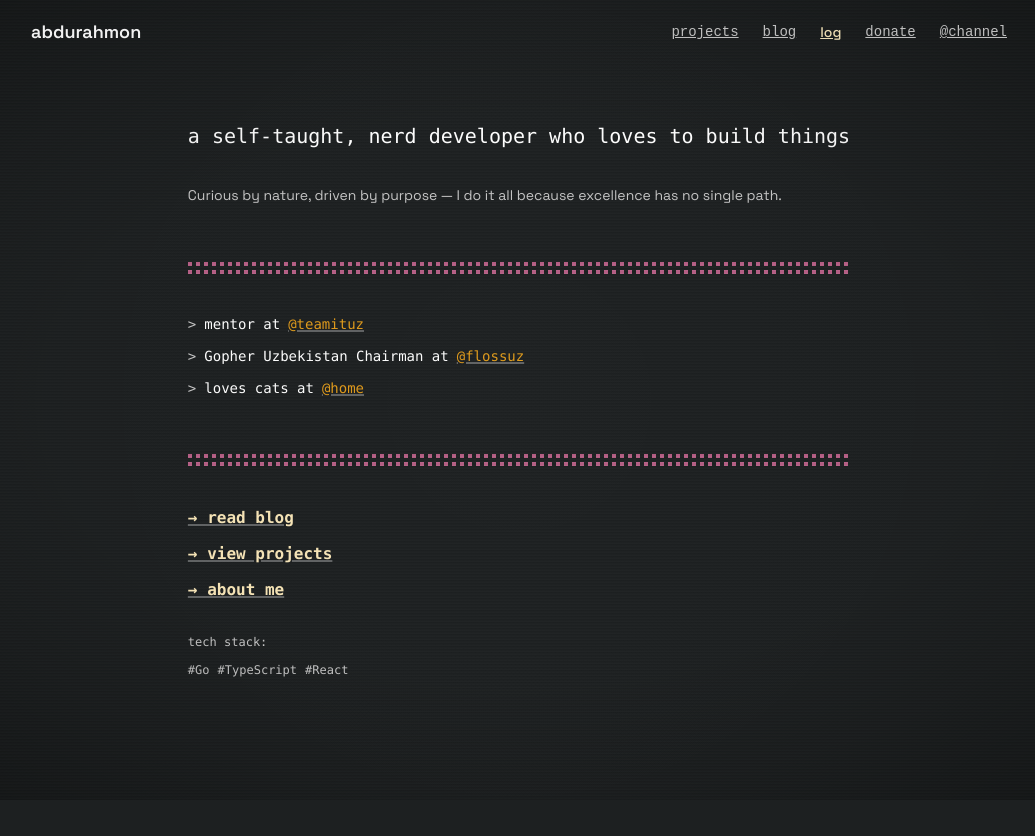
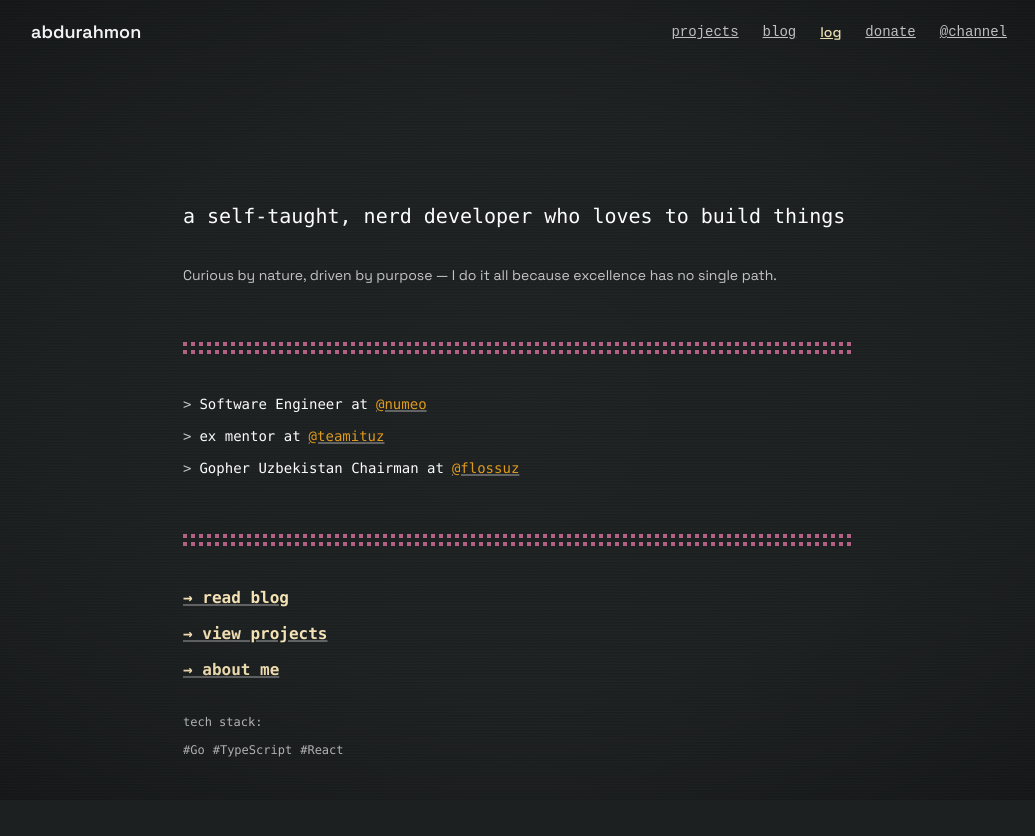
Before and after one commit to abdurahmon27/2005, a Next.js app: page / in a window 1280 px wide. Shown: the top 836 px of the page, without its empty margins (121-1156 px from the left). Built offline with nearby package versions, Linux system fonts and the light colour scheme.

Commit message:
fix: hero

```diff
--- a/src/app/_components/Hero.tsx
+++ b/src/app/_components/Hero.tsx
@@ -11,22 +11,18 @@ export function HeroSection() {
   }, []);
 
   const achievements = [
-    { role: "mentor at", org: "@teamituz", href: "https://teamit.uz" },
+    { role: "Software Engineer at", org: "@numeo", href: "https://numeo.ai" },
+    { role: "ex mentor at", org: "@teamituz", href: "https://teamit.uz" },
     {
       role: "Gopher Uzbekistan Chairman at",
       org: "@flossuz",
       href: "https://floss.uz",
     },
-    {
-      role: "loves cats at",
-      org: "@home",
-      href: "https://t.me/abdurahmon_mamadiyorov",
-    },
   ];
 
   return (
-    <section className="container mx-auto min-h-[100dvh] flex flex-col justify-center items-start py-12 md:py-20 px-4 sm:px-6 lg:px-8 relative overflow-hidden max-md:mt-[200px]">
-      <div className="max-w-2xl mx-auto">
+    <section className="container mx-auto min-h-[100dvh] flex flex-col justify-center items-center py-12 md:py-20 px-4 sm:px-6 lg:px-8 relative overflow-hidden">
+      <div className="max-w-2xl w-full">
         {/* Main Content */}
         <div
           className={`mb-8 transform transition-all duration-700 w-full ${
@@ -52,11 +48,9 @@ export function HeroSection() {
           </p>
         </div>
 
-        {/* using border-image square dotted double border */}
         <div className="square-dotted-border  pt-6"></div>
         <div className="square-dotted-border mt-1"></div>
 
-        {/* Roles/Achievements */}
         <div
           className={`mb-8 space-y-3 transform transition-all duration-700 mt-10 ${
             isVisible ? "translate-y-0 opacity-100" : "translate-y-4 opacity-0"
@@ -89,16 +83,14 @@ export function HeroSection() {
           ))}
         </div>
 
-        {/* using border-image square dotted double border */}
         <div className="square-dotted-border  pt-6"></div>
         <div className="square-dotted-border mt-1"></div>
 
-        {/* Links/CTA */}
         <div
           className={`flex flex-col gap-3 transform transition-all duration-700 mt-10 ${
             isVisible ? "translate-y-0 opacity-100" : "translate-y-4 opacity-0"
           }`}
-          style={{ transitionDelay: "700ms" }}
+          style={{ transitionDelay: "500ms" }}
         >
           <Link
             href="/blog"
@@ -125,7 +117,7 @@ export function HeroSection() {
           className={`mt-8 transform transition-all duration-700 ${
             isVisible ? "translate-y-0 opacity-100" : "translate-y-4 opacity-0"
           }`}
-          style={{ transitionDelay: "800ms" }}
+          style={{ transitionDelay: "600ms" }}
         >
           <p className="text-xs font-mono text-muted-foreground mb-3">
             tech stack:
--- a/src/app/page.tsx
+++ b/src/app/page.tsx
@@ -41,7 +41,7 @@ export default function Home() {
       variants={containerVariants}
     >
       <motion.main
-        className="w-full mx-auto h-[80vh] flex items-center justify-center"
+        className="w-full mx-auto min-h-[80vh] flex items-center justify-center"
         variants={childVariants}
       >
         <HeroSection />
```
